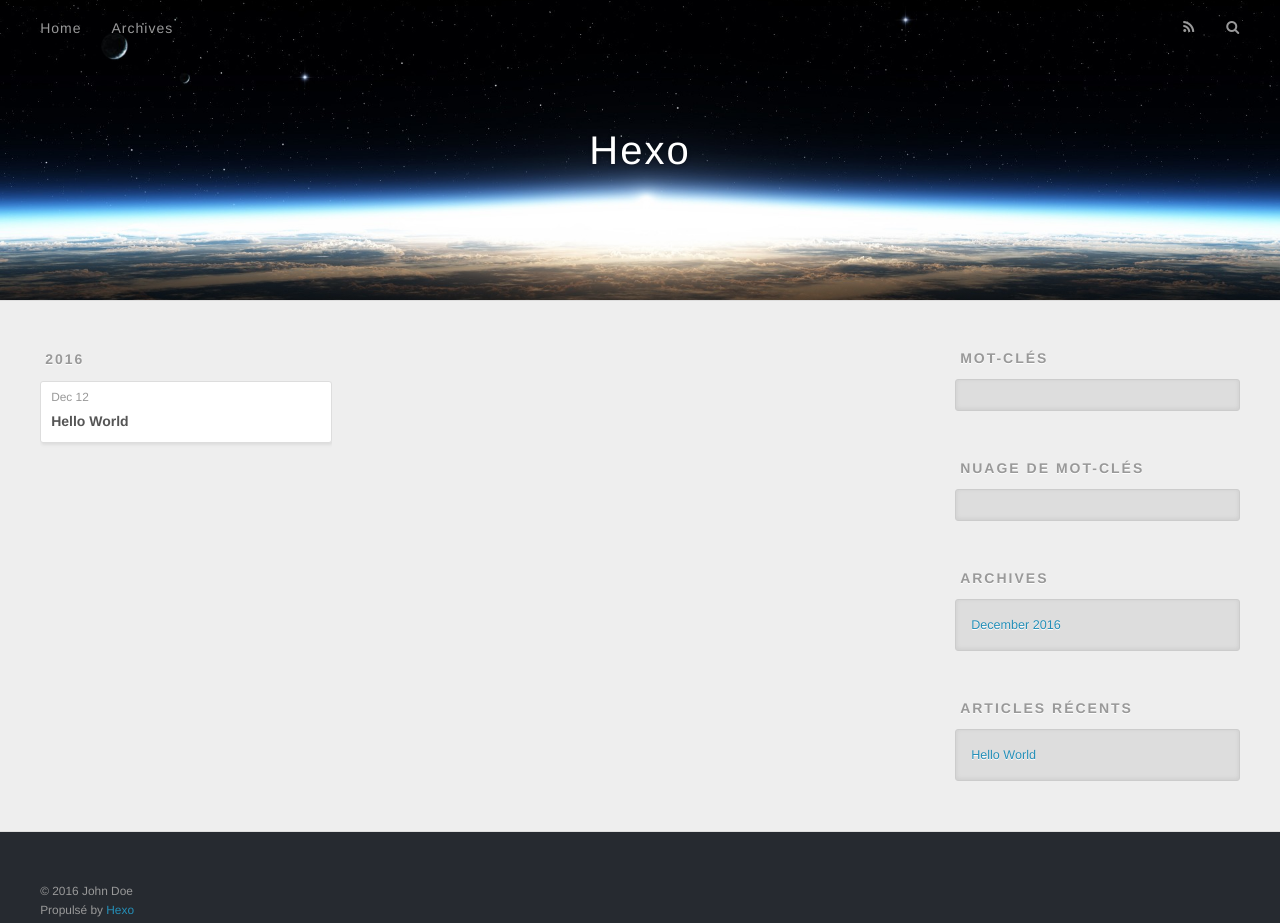
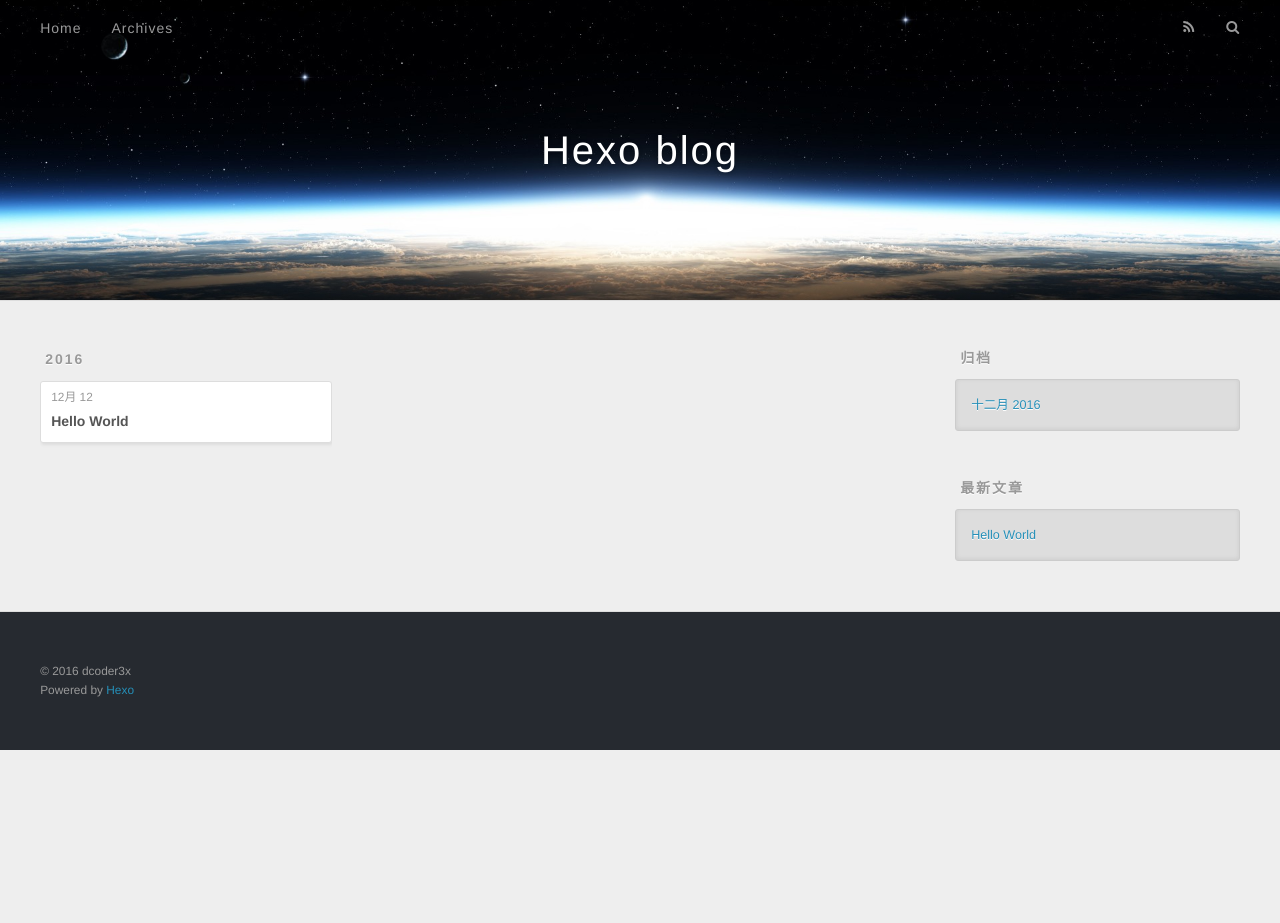
Before and after one commit to dcoder3x/dcoder3x.github.io, a plain HTML site: page archives/index.html in a window 1280 px wide. After the commit the page ends 800 px from the top, so only its background shows below. Drawn offline with nearby package versions, Linux system fonts and the light colour scheme.

Commit message:
Site updated: 2016-12-13 12:21:26

```diff
--- a/archives/index.html
+++ b/archives/index.html
@@ -3,16 +3,16 @@
 <head>
   <meta charset="utf-8">
 
-  <title>Archives | Hexo</title>
+  <title>归档 | Hexo blog</title>
   <meta name="viewport" content="width=device-width, initial-scale=1, maximum-scale=1">
   <meta property="og:type" content="website">
-<meta property="og:title" content="Hexo">
+<meta property="og:title" content="Hexo blog">
 <meta property="og:url" content="http://yoursite.com/archives/index.html">
-<meta property="og:site_name" content="Hexo">
+<meta property="og:site_name" content="Hexo blog">
 <meta name="twitter:card" content="summary">
-<meta name="twitter:title" content="Hexo">
+<meta name="twitter:title" content="Hexo blog">
 
-    <link rel="alternate" href="/atom.xml" title="Hexo" type="application/atom+xml">
+    <link rel="alternate" href="/atom.xml" title="Hexo blog" type="application/atom+xml">
 
 
     <link rel="icon" href="/favicon.png">
@@ -33,7 +33,7 @@
   <div id="header-outer" class="outer">
     <div id="header-title" class="inner">
       <h1 id="logo-wrap">
-        <a href="/" id="logo">Hexo</a>
+        <a href="/" id="logo">Hexo blog</a>
       </h1>
 
     </div>
@@ -48,9 +48,9 @@
       </nav>
       <nav id="sub-nav">
 
-          <a id="nav-rss-link" class="nav-icon" href="/atom.xml" title="Flux RSS"></a>
+          <a id="nav-rss-link" class="nav-icon" href="/atom.xml" title="RSS Feed"></a>
 
-        <a id="nav-search-btn" class="nav-icon" title="Rechercher"></a>
+        <a id="nav-search-btn" class="nav-icon" title="搜索"></a>
       </nav>
       <div id="search-form-wrap">
         <form action="//google.com/search" method="get" accept-charset="UTF-8" class="search-form"><input type="search" name="q" results="0" class="search-form-input" placeholder="Search"><button type="submit" class="search-form-submit">&#xF002;</button><input type="hidden" name="sitesearch" value="http://yoursite.com"></form>
@@ -76,7 +76,7 @@
   <div class="archive-article-inner">
     <header class="archive-article-header">
       <a href="/2016/12/12/hello-world/" class="archive-article-date">
-  <time datetime="2016-12-12T14:12:43.528Z" itemprop="datePublished">Dec 12</time>
+  <time datetime="2016-12-12T14:12:43.528Z" itemprop="datePublished">12月 12</time>
 </a>
 
 
@@ -101,10 +101,15 @@
 
 
 
+
+
+
+
+
   <div class="widget-wrap">
-    <h3 class="widget-title">Mot-clés</h3>
+    <h3 class="widget-title">归档</h3>
     <div class="widget">
-      <ul class="tag-list"></ul>
+      <ul class="archive-list"><li class="archive-list-item"><a class="archive-list-link" href="/archives/2016/12/">十二月 2016</a></li></ul>
     </div>
   </div>
 
@@ -112,26 +117,7 @@
 
 
   <div class="widget-wrap">
-    <h3 class="widget-title">Nuage de mot-clés</h3>
-    <div class="widget tagcloud">
-
-    </div>
-  </div>
-
-
-
-  <div class="widget-wrap">
-    <h3 class="widget-title">Archives</h3>
-    <div class="widget">
-      <ul class="archive-list"><li class="archive-list-item"><a class="archive-list-link" href="/archives/2016/12/">December 2016</a></li></ul>
-    </div>
-  </div>
-
-
-
-
-  <div class="widget-wrap">
-    <h3 class="widget-title">Articles récents</h3>
+    <h3 class="widget-title">最新文章</h3>
     <div class="widget">
       <ul>
 
@@ -151,8 +137,8 @@
 
   <div class="outer">
     <div id="footer-info" class="inner">
-      &copy; 2016 John Doe<br>
-      Propulsé by <a href="http://hexo.io/" target="_blank">Hexo</a>
+      &copy; 2016 dcoder3x<br>
+      Powered by <a href="http://hexo.io/" target="_blank">Hexo</a>
     </div>
   </div>
 </footer>
```
Also changed, not shown: 2016/12/12/hello-world/index.html (+17 -31 lines), archives/2016/12/index.html (+19 -33 lines), archives/2016/index.html (+19 -33 lines), index.html (+19 -33 lines).
